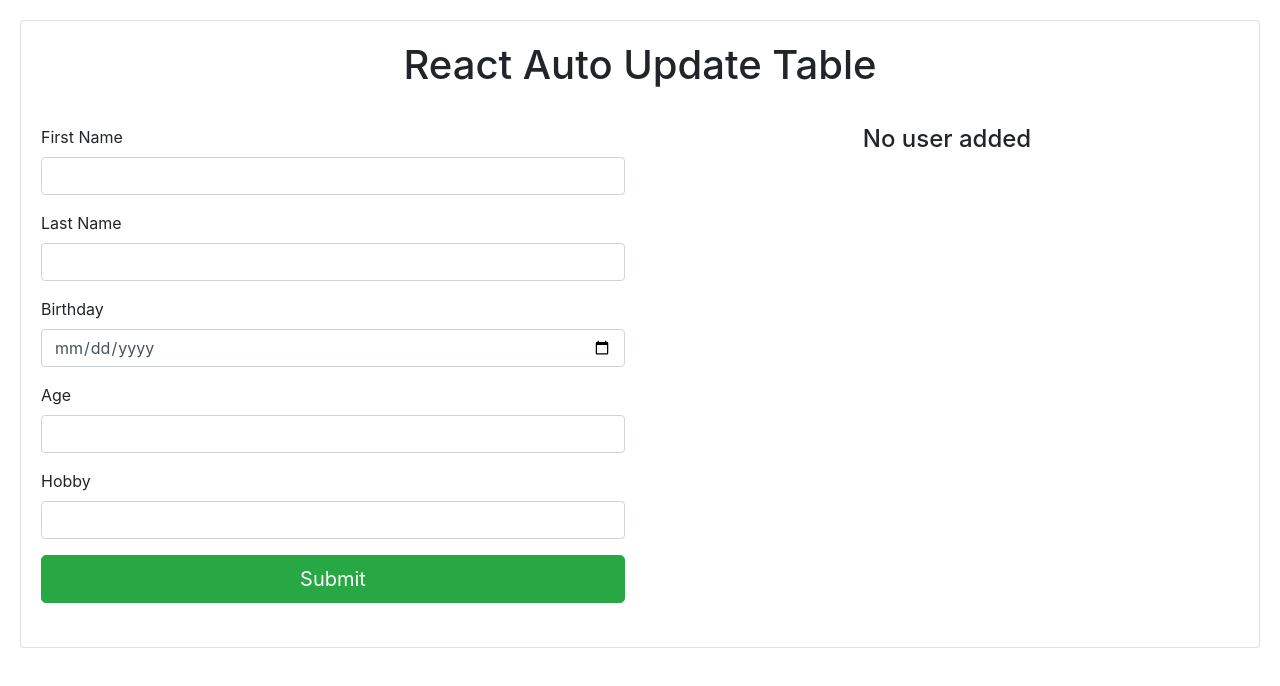
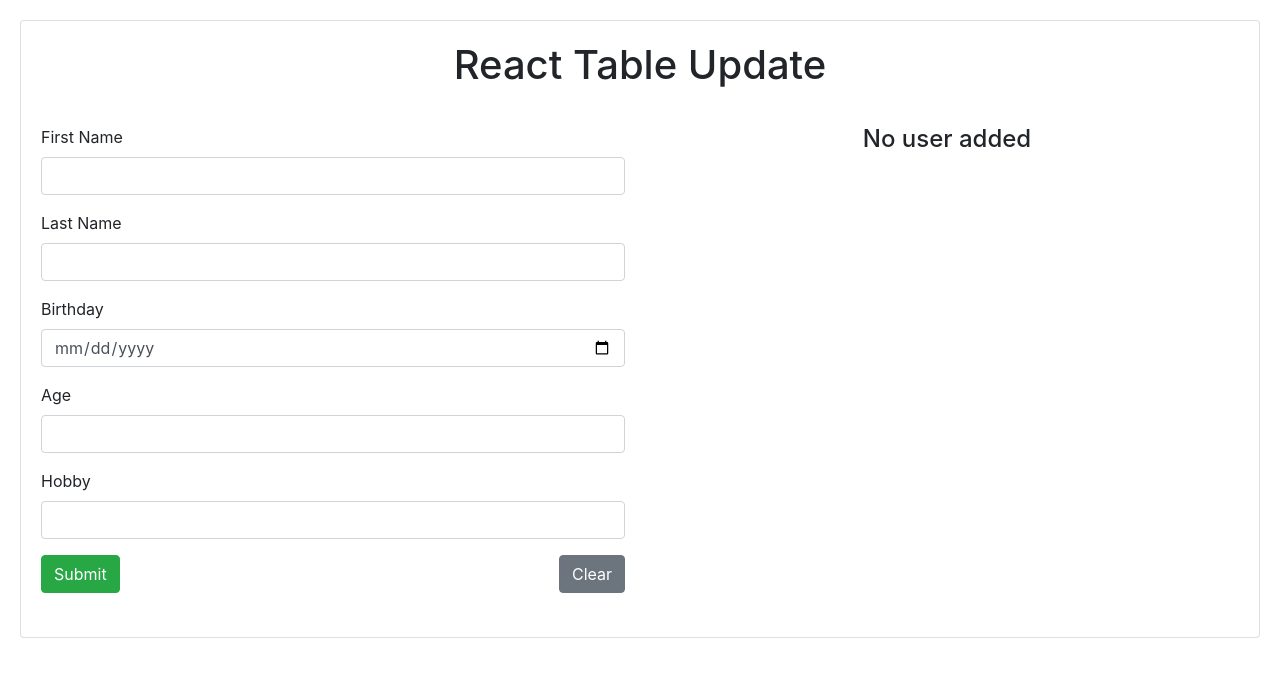
Before and after one commit to sammysmart95/React-Table, a React (Create React App) app: page / in a window 1280 px wide. Shown: the top 686 px of the page. Built offline with nearby package versions, Linux system fonts and the light colour scheme.

Commit message:
added a clear button

```diff
--- a/src/App.css
+++ b/src/App.css
@@ -3,7 +3,7 @@
   padding: 20px;
 }
 
-.React {
+.heading {
   text-align: center;
 }
 
@@ -13,20 +13,6 @@
   pointer-events: none;
 }
 
-.App-header {
-  background-color: #282c34;
-  min-height: 100vh;
-  display: flex;
-  flex-direction: column;
-  /* align-items: center; */
-  /* justify-content: center; */
-  font-size: calc(10px + 2vmin);
-  color: white;
-}
-
-.App-link {
-  color: #61dafb;
-}
 
 @keyframes App-logo-spin {
   from {
--- a/src/App.js
+++ b/src/App.js
@@ -8,8 +8,8 @@ function App() {
   return (
     <div className="App">
       <Card body>
-        <Card.Title className="React">
-          <h1>React Auto Update Table</h1>
+        <Card.Title className="heading">
+          <h1>React Table Update</h1>
         </Card.Title>
         <br />
 
--- a/src/From.js
+++ b/src/From.js
@@ -64,6 +64,10 @@ class User extends React.Component {
         this.setState({ id: '', firstName: "", lastName: "", birthday: "", age: "", hobby: "", allUsers: nextAllUsers })
     }
 
+    clearForm = () => {
+        this.setState({ id: '', firstName: "", lastName: "", birthday: "", age: "", hobby: "" })
+    }
+
     deleteUser = user => {
         this.setState({
             ...this.state,
@@ -109,10 +113,14 @@ class User extends React.Component {
                             <Form.Label>Hobby</Form.Label>
                             <Form.Control type="text" value={this.state.hobby} onChange={this.changeHobby} />
                         </Form.Group>
-
-                        <Button variant="success" size="lg" block="block" type="submit">
-                            Submit
-                    </Button>
+                        <Button variant="success" type="submit">
+                            {this.state.id ? "Edit" : "Submit"}
+                        </Button>
+                        <Button variant="secondary" onClick={this.clearForm} className="pull-right" style={{
+                            float: 'right'
+                        }} >
+                            Clear
+                        </Button>
                     </Form>
                     <br />
                 </div >
```
